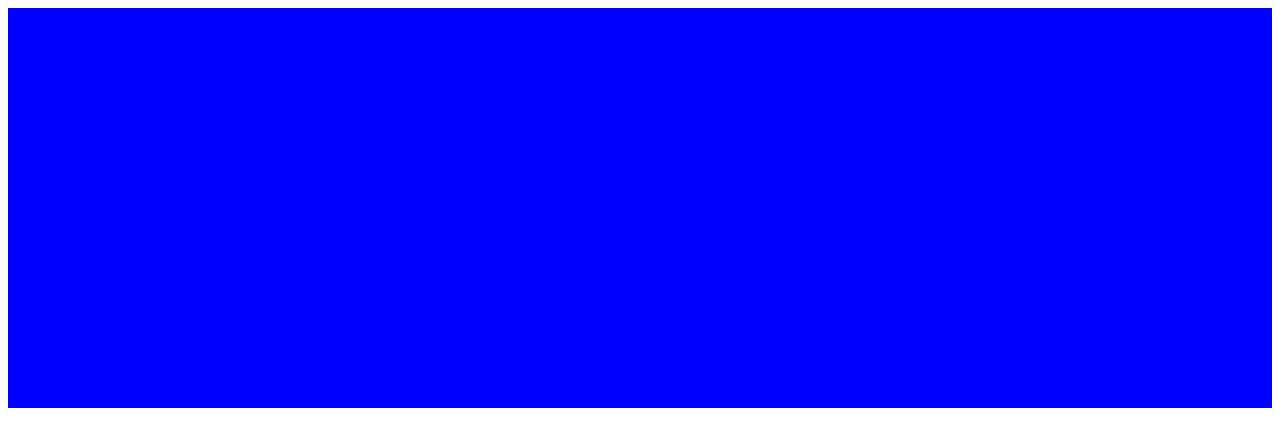
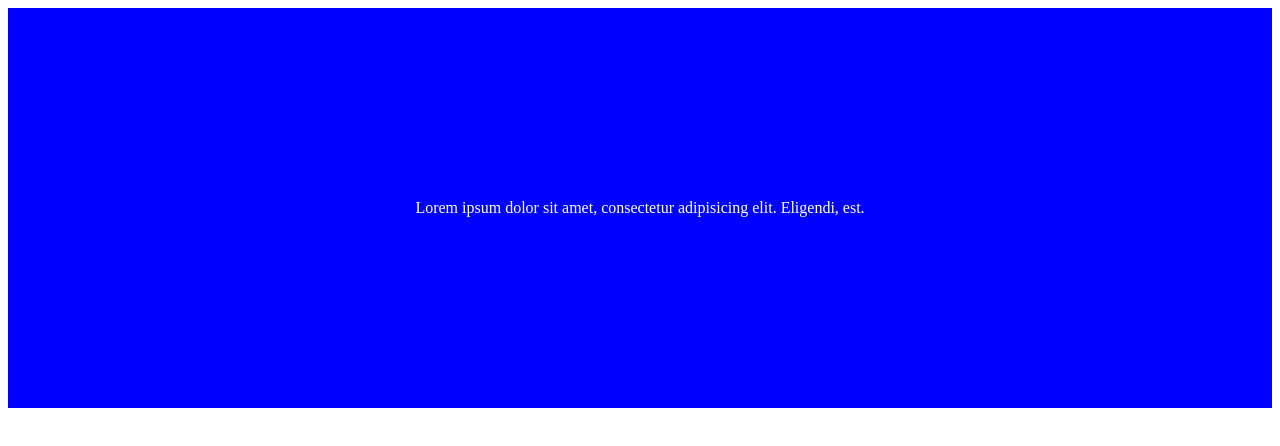
Before and after one commit to Shpikls/carousel, a website built with webpack: page template/index.html in a window 1280 px wide. Built offline with nearby package versions, Linux system fonts and the light colour scheme.

Commit message:
fix page-proofs

```diff
--- a/template/index.html
+++ b/template/index.html
@@ -8,7 +8,11 @@
 <body>
     <div class="slider-wrapper">
         <div class="slider-inner">
-            <div class="slider-item item1 active"></div>
+            <div class="slider-item item1">
+                <div style="display: flex; justify-content: center; align-items: center; height: 100%; color: white; text-align: center">
+                    Lorem ipsum dolor sit amet, consectetur adipisicing elit. Eligendi, est.
+                </div>
+            </div>
             <div class="slider-item item2"></div>
             <div class="slider-item item3"></div>
             <div class="slider-item item4"></div>
```
Also changed, not shown: build/bundle.js, build/index.html.
